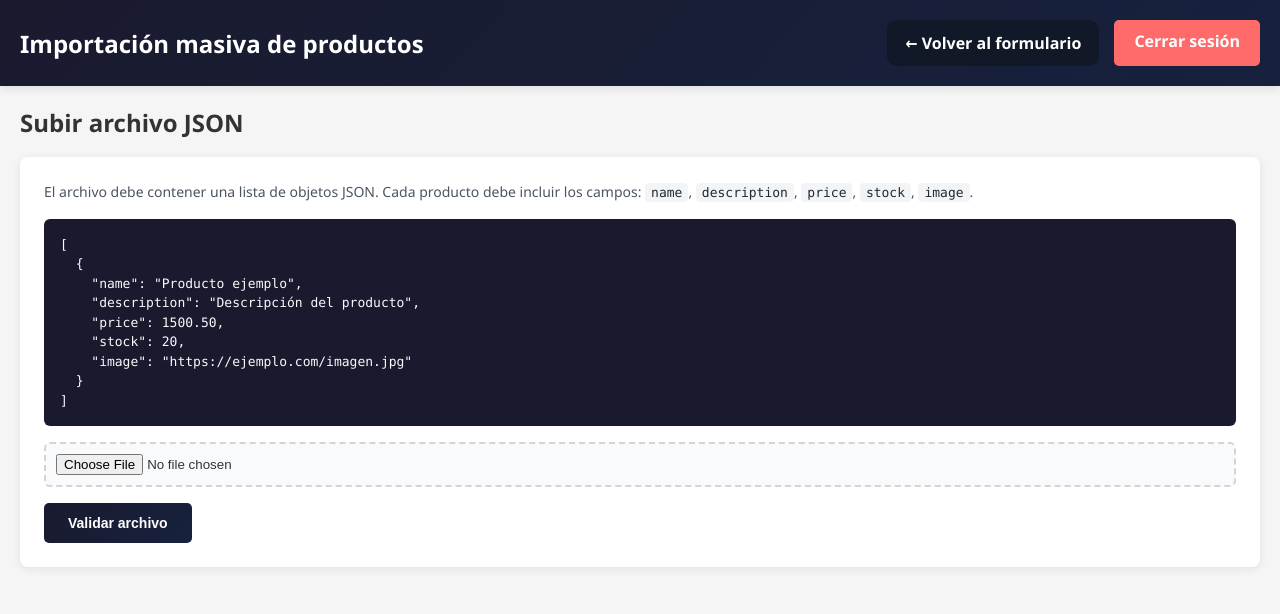
After one commit to Nachoo154/metodologia, a Django app: template admin_panel/templates/admin_panel/admin_product_import.html in a window 1280 px wide. The commit adds this page. Shown: the top 614 px of the page. Run offline with Django 4.2, Linux system fonts and the light colour scheme; the template is opened without the code that fills it, so the values that code supplies are empty; parts of the project's set-up code (start-up, migrations or seed data) failed here and were passed over.

Commit message:
Importacion masiva de productos

```diff
--- /dev/null
+++ b/admin_panel/templates/admin_panel/admin_product_import.html
@@ -0,0 +1,129 @@
+{% load static %}
+<!doctype html>
+<html>
+  <head>
+    <meta charset="UTF-8" />
+    <meta name="viewport" content="width=device-width, initial-scale=1.0" />
+    <title>Importaci&oacute;n masiva - Panel Admin</title>
+    <link rel="stylesheet" href="{% static 'css/admin_dashboard.css' %}" />
+    <link rel="stylesheet" href="{% static 'css/admin_product_import.css' %}" />
+  </head>
+
+  <body>
+    <header>
+      <h1>Importaci&oacute;n masiva de productos</h1>
+      <div class="header-actions">
+        <a href="{% url 'admin_product_create' %}" class="btn-header-secondary">
+          &larr; Volver al formulario
+        </a>
+        <a href="{% url 'admin_logout' %}">Cerrar sesi&oacute;n</a>
+      </div>
+    </header>
+
+    <div class="container">
+      {% if error %}
+      <div class="error">{{ error }}</div>
+      {% endif %}
+
+      {% if success %}
+      <div class="success">{{ success }}</div>
+      {% endif %}
+
+      {% if import_errors %}
+      <div class="error">
+        <strong>Errores durante la importaci&oacute;n:</strong>
+        <ul>
+          {% for err in import_errors %}
+          <li>{{ err }}</li>
+          {% endfor %}
+        </ul>
+      </div>
+      {% endif %}
+
+      {% if not products %}
+      <section class="section">
+        <div class="section-header">
+          <h2>Subir archivo JSON</h2>
+        </div>
+
+        <form method="POST" enctype="multipart/form-data" class="upload-form">
+          {% csrf_token %}
+          <p class="hint">
+            El archivo debe contener una lista de objetos JSON. Cada producto
+            debe incluir los campos:
+            <code>name</code>, <code>description</code>, <code>price</code>,
+            <code>stock</code>, <code>image</code>.
+          </p>
+
+          <pre class="json-example">[
+  {
+    "name": "Producto ejemplo",
+    "description": "Descripción del producto",
+    "price": 1500.50,
+    "stock": 20,
+    "image": "https://ejemplo.com/imagen.jpg"
+  }
+]</pre>
+
+          <input
+            type="file"
+            name="json_file"
+            accept="application/json,.json"
+            required
+          />
+
+          <button type="submit" class="btn-new">Validar archivo</button>
+        </form>
+      </section>
+      {% else %}
+      <section class="section">
+        <div class="section-header">
+          <h2>Vista previa ({{ products|length }} productos)</h2>
+        </div>
+
+        <table>
+          <thead>
+            <tr>
+              <th>#</th>
+              <th>Nombre</th>
+              <th>Descripci&oacute;n</th>
+              <th>Precio</th>
+              <th>Stock</th>
+              <th>Imagen</th>
+            </tr>
+          </thead>
+          <tbody>
+            {% for p in products %}
+            <tr>
+              <td>{{ forloop.counter }}</td>
+              <td>{{ p.name }}</td>
+              <td>{{ p.description|truncatewords:15 }}</td>
+              <td>${{ p.price }}</td>
+              <td>{{ p.stock }}</td>
+              <td>
+                <a href="{{ p.image }}" target="_blank">
+                  <img src="{{ p.image }}" alt="{{ p.name }}" class="product-thumb" />
+                </a>
+              </td>
+            </tr>
+            {% endfor %}
+          </tbody>
+        </table>
+
+        <div class="confirm-actions">
+          <form method="POST" action="{% url 'admin_product_import_confirm' %}">
+            {% csrf_token %}
+            <input type="hidden" name="products_json" value="{{ products_json }}" />
+            <button type="submit" class="btn-new">
+              Guardar {{ products|length }} productos en la base de datos
+            </button>
+          </form>
+          <a href="{% url 'admin_product_import' %}" class="btn btn-delete">
+            Cancelar
+          </a>
+        </div>
+      </section>
+      {% endif %}
+    </div>
+  </body>
+</html>
--- a/admin_panel/urls.py
+++ b/admin_panel/urls.py
@@ -8,6 +8,8 @@ urlpatterns = [
     path("logout/", views.admin_logout, name="admin_logout"),
 
     path("productos/crear/", views.admin_product_create, name="admin_product_create"),
+    path("productos/importar/", views.admin_product_import, name="admin_product_import"),
+    path("productos/importar/confirmar/", views.admin_product_import_confirm, name="admin_product_import_confirm"),
     path("productos/<int:id>/editar/", views.admin_product_edit, name="admin_product_edit"),
     path("productos/<int:id>/eliminar/", views.admin_product_delete, name="admin_product_delete"),
 
--- /dev/null
+++ b/static/css/admin_product_import.css
@@ -0,0 +1,67 @@
+.upload-form {
+    background: white;
+    padding: 24px;
+    border-radius: 8px;
+    box-shadow: 0 2px 10px rgba(0, 0, 0, 0.08);
+    display: flex;
+    flex-direction: column;
+    gap: 16px;
+}
+
+.upload-form .hint {
+    color: #4b5563;
+    font-size: 14px;
+    line-height: 1.5;
+}
+
+.upload-form .hint code {
+    background: #f3f4f6;
+    padding: 2px 6px;
+    border-radius: 4px;
+    font-family: 'SFMono-Regular', Consolas, monospace;
+    font-size: 13px;
+    color: #1f2937;
+}
+
+.json-example {
+    background: #1a1a2e;
+    color: #f8fafc;
+    padding: 16px;
+    border-radius: 6px;
+    overflow-x: auto;
+    font-family: 'SFMono-Regular', Consolas, monospace;
+    font-size: 13px;
+    line-height: 1.5;
+}
+
+.upload-form input[type="file"] {
+    padding: 10px;
+    border: 2px dashed #d1d5db;
+    border-radius: 6px;
+    background: #f9fafb;
+    cursor: pointer;
+}
+
+.upload-form button {
+    align-self: flex-start;
+    cursor: pointer;
+    border: none;
+    font-size: 14px;
+}
+
+.confirm-actions {
+    display: flex;
+    gap: 12px;
+    margin-top: 20px;
+    align-items: center;
+}
+
+.confirm-actions form {
+    margin: 0;
+}
+
+.confirm-actions button {
+    cursor: pointer;
+    border: none;
+    font-size: 14px;
+}
```
Also changed, not shown: admin_panel/templates/admin_panel/admin_product_form.html (+7 -2 lines), admin_panel/views.py (+129 -0 lines).
